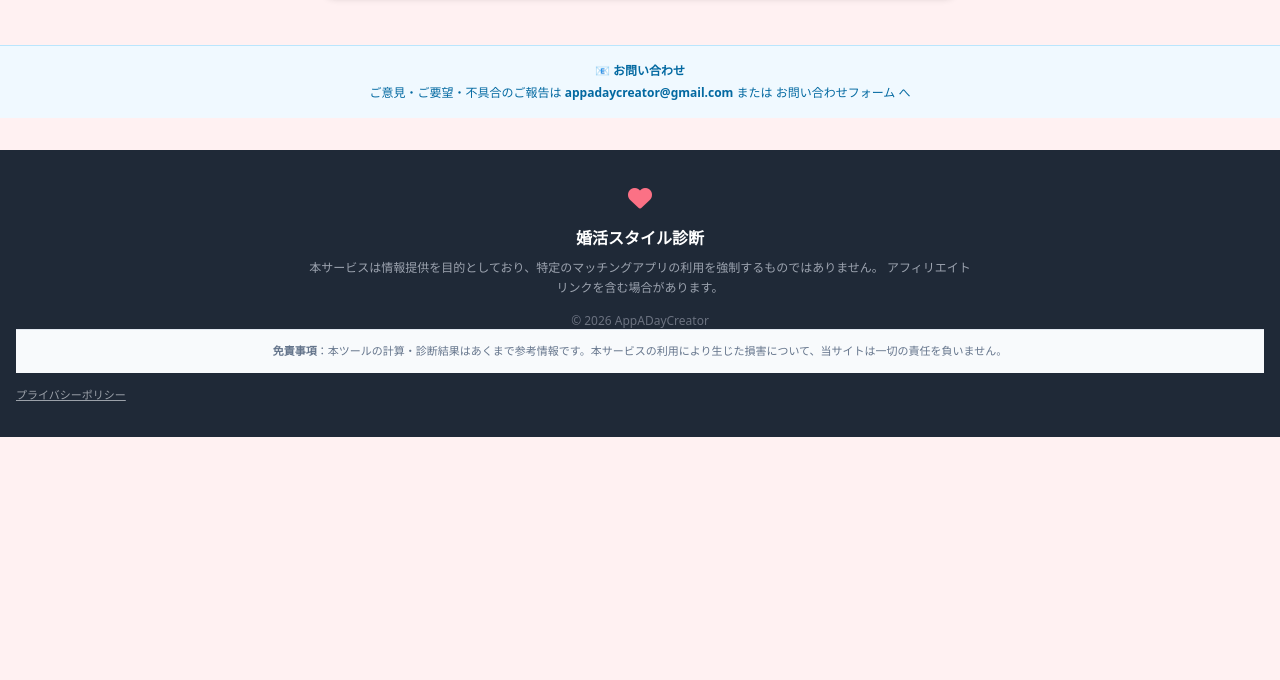
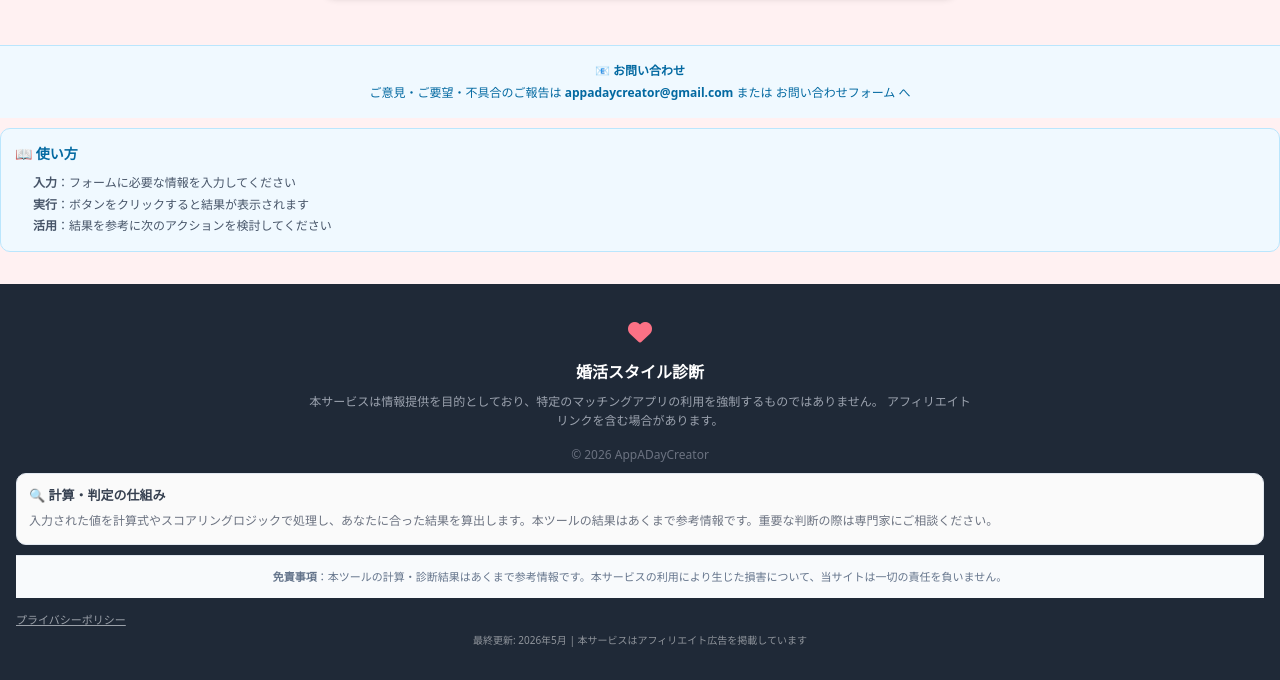
Before and after one commit to appadaycreator/matchmaking-style-test, a plain HTML site: page index.html in a window 1280 px wide. Shown: the part 1990-2670 px from the top of the page. Before the commit the page ends 2427 px from the top, so only its background shows below. Drawn offline with nearby package versions, Linux system fonts and the light colour scheme.

```diff
--- a/index.html
+++ b/index.html
@@ -648,6 +648,7 @@
   <p style="margin:0 0 4px;font-weight:600;">📧 お問い合わせ</p>
   <p style="margin:0;">ご意見・ご要望・不具合のご報告は <a href="mailto:appadaycreator@gmail.com" style="color:#0369a1;font-weight:bold;">appadaycreator@gmail.com</a> または <a href="contact.html" style="color:#0369a1;">お問い合わせフォーム</a> へ</p>
 </section>
+<div style="background:#f0f9ff;border:1px solid #bae6fd;border-radius:10px;padding:14px;margin:10px 0;"><h2 style="font-size:14px;font-weight:700;margin-bottom:8px;color:#0369a1;">📖 使い方</h2><ol style="padding-left:18px;font-size:12px;color:#475569;line-height:1.8;"><li><strong>入力</strong>：フォームに必要な情報を入力してください</li><li><strong>実行</strong>：ボタンをクリックすると結果が表示されます</li><li><strong>活用</strong>：結果を参考に次のアクションを検討してください</li></ol></div>
 <footer class="bg-gray-800 text-gray-300 py-8 px-4 mt-8">
     <div class="max-w-2xl mx-auto text-center">
       <div class="text-rose-400 text-2xl mb-3"><i class="fas fa-heart"></i></div>
@@ -660,10 +661,12 @@
         <span>&copy; 2026 AppADayCreator</span>
       </div>
     </div>
-  <div style="background:#f8fafc;border-top:1px solid #e2e8f0;padding:12px 16px;margin:0;font-size:11px;color:#64748b;text-align:center;line-height:1.7;">
+  <div style="background:#fafafa;border:1px solid #e2e8f0;border-radius:10px;padding:12px;margin:10px 0;"><h2 style="font-size:13px;font-weight:700;margin-bottom:6px;color:#374151;">🔍 計算・判定の仕組み</h2><p style="font-size:12px;color:#6b7280;line-height:1.7;">入力された値を計算式やスコアリングロジックで処理し、あなたに合った結果を算出します。本ツールの結果はあくまで参考情報です。重要な判断の際は専門家にご相談ください。</p></div>
+        <div style="background:#f8fafc;border-top:1px solid #e2e8f0;padding:12px 16px;margin:0;font-size:11px;color:#64748b;text-align:center;line-height:1.7;">
   <strong>免責事項</strong>：本ツールの計算・診断結果はあくまで参考情報です。本サービスの利用により生じた損害について、当サイトは一切の責任を負いません。
 </div>
   <div style="margin-top:8px;"><a href="privacy-policy.html" style="color:inherit;font-size:11px;opacity:0.7;text-decoration:underline;">プライバシーポリシー</a></div>
+<p style="text-align:center;font-size:10px;color:rgba(255,255,255,0.5);margin-top:3px;">最終更新: 2026年5月 | 本サービスはアフィリエイト広告を掲載しています</p>
 </footer>
 
   <script>
```
